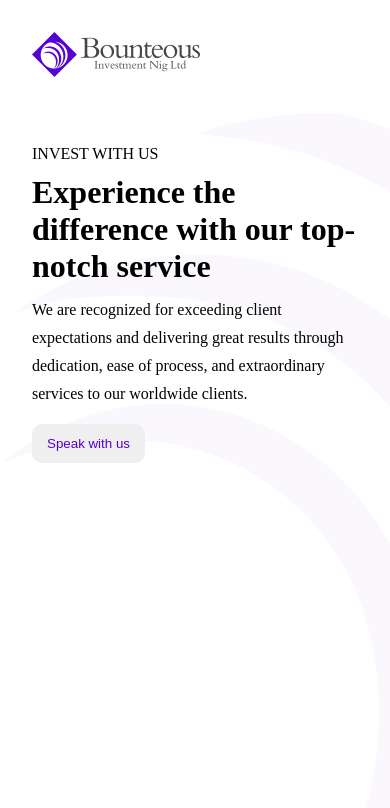
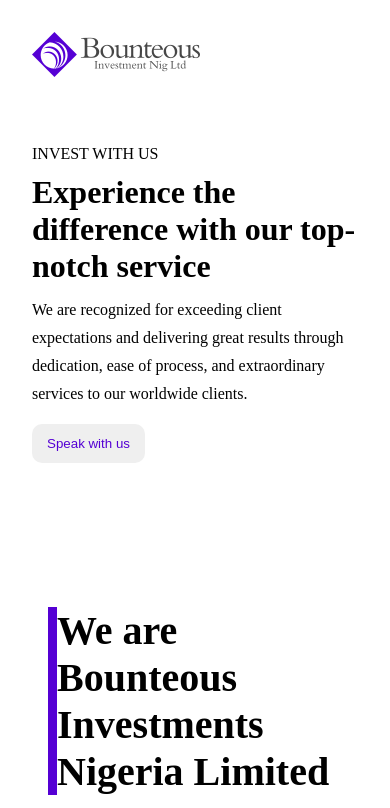
Before and after one commit to mubarsky/assignment-1, a plain HTML site: page index.html in a window 390 px wide. Shown: the top 808 px of the page. Drawn offline with Linux system fonts and the light colour scheme.

Commit message:
making changes to html and css

```diff
--- a/style.css
+++ b/style.css
@@ -199,7 +199,7 @@ margin-left: ;
 }
 .intersect img {
   max-width: fit-content;
-
+  margin-top: 3px;
 
 }
 
@@ -436,6 +436,7 @@ padding-left: 2rem;
   }
   .looking-cards{
     flex-direction: column;
+    align-items: center;
   }
   .lookings-card{
   display: block;
@@ -457,6 +458,11 @@ padding-left: 2rem;
   .logo-img{
     display: none;
   }
+  .service-1{
+    background-image:none;
+    height: calc(60vh - 3.8rem);
+  }
+
 }
 @media (max-width:570px){
  .service-2{
```
Also changed, not shown: 1 other file.
